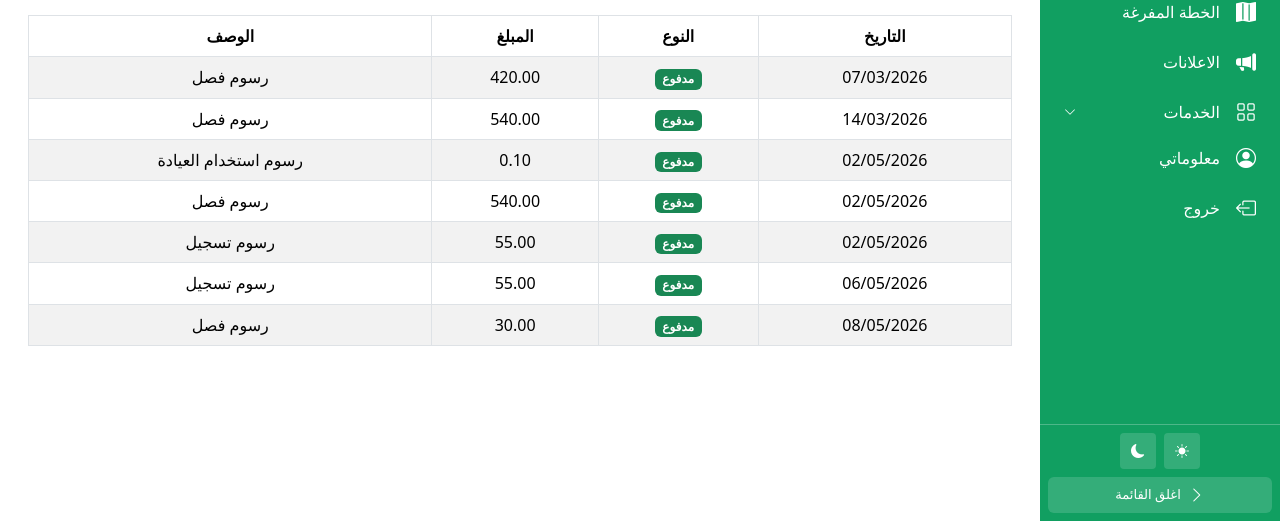
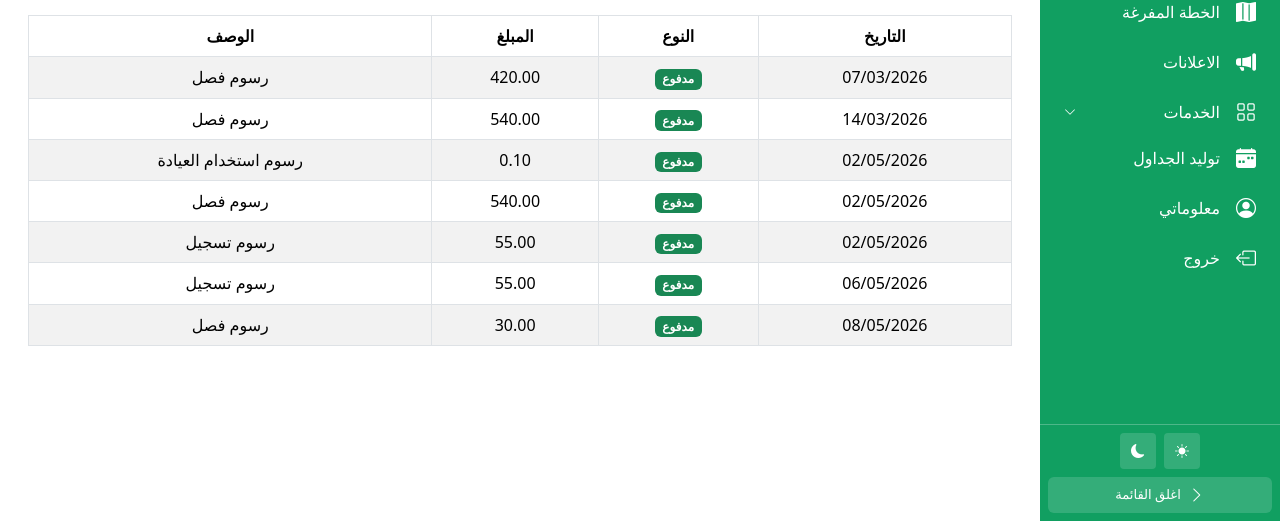
Before and after one commit to 7amzey/university-management-system, a Django app: template apps/students/templates/students/finance.html in a window 1280 px wide. Shown: the part 279-800 px from the top of the page. Run offline with Django 5.2, Linux system fonts and the light colour scheme; the template is opened without the code that fills it: values that come from a table or form of the project are taken from there, others are empty; data comes from the database, SQL or seed files in the repository; both versions use the stored data as it was after the commit; some libraries are stand-ins or nearby versions.

Commit message:
update the nav links so it contains the AI scheduling website link

```diff
--- a/apps/students/templates/students/includes/_nav_links.html
+++ b/apps/students/templates/students/includes/_nav_links.html
@@ -75,6 +75,10 @@
         </div>
     </div>
 </div>
+<a href="https://fetcoursesschedproject.web.app/" class="nav-link d-flex align-items-center gap-3 px-3 py-2 rounded-2 text-white mb-1" target="_blank">
+    <i class="bi bi-calendar-week-fill flex-shrink-0 fs-5"></i>
+    <span class="link-label">توليد الجداول</span>
+</a>
 <a href="{% url 'apps.students:profile' %}" class="nav-link d-flex align-items-center gap-3 px-3 py-2 rounded-2 text-white mb-1">
     <i class="bi bi-person-circle flex-shrink-0 fs-5"></i>
     <span class="link-label">معلوماتي</span>
```
Also changed, not shown: db.sqlite3.
